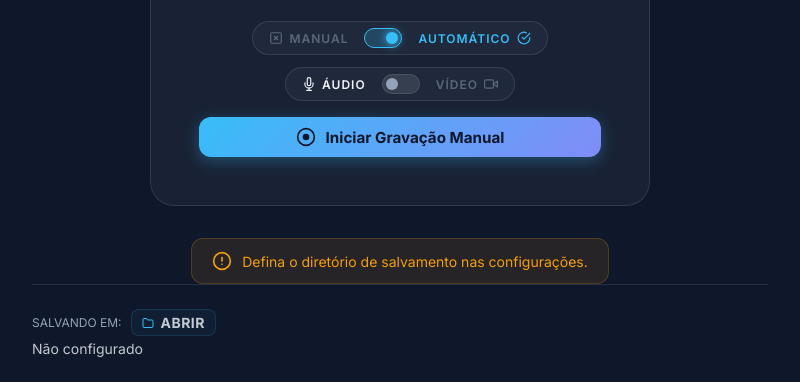
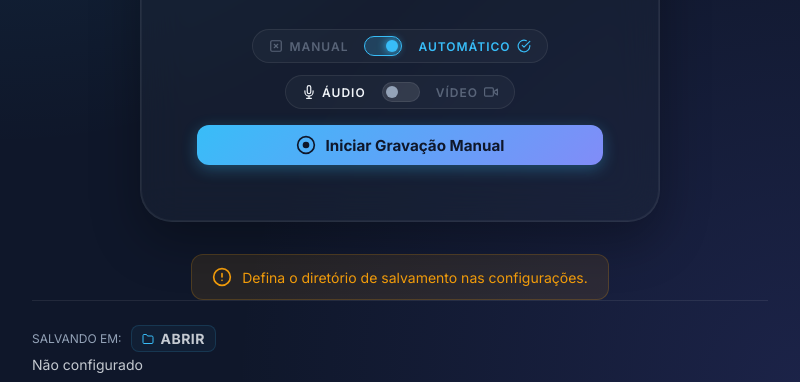
Before and after one commit to rodrigosrf/meet-record, an Electron app: page index.html in a window 800 px wide. Shown: the part 418-800 px from the top of the page. Drawn offline with Linux system fonts and the light colour scheme; no server answers.

Commit message:
refactor: efeito glassmorphism

```diff
--- a/style.css
+++ b/style.css
@@ -1,12 +1,13 @@
 :root {
     --bg-color: #0f172a;
-    --card-bg: rgba(30, 41, 59, 0.7);
+    --card-bg: rgba(30, 41, 59, 0.4);
     --accent-color: #38bdf8;
     --text-primary: #f1f5f9;
     --text-secondary: #94a3b8;
     --danger: #ef4444;
     --success: #22c55e;
-    --glass-border: rgba(255, 255, 255, 0.1);
+    --glass-border: rgba(255, 255, 255, 0.08);
+    --glass-highlight: rgba(255, 255, 255, 0.05);
 }
 
 * {
@@ -18,6 +19,9 @@
 
 body {
     background-color: var(--bg-color);
+    background-image:
+        radial-gradient(at 0% 0%, rgba(56, 189, 248, 0.15) 0px, transparent 50%),
+        radial-gradient(at 100% 100%, rgba(99, 102, 241, 0.15) 0px, transparent 50%);
     color: var(--text-primary);
     overflow: hidden;
     height: 100vh;
@@ -241,12 +245,13 @@ input:checked + .slider:before {
 
 .status-card {
     background: var(--card-bg);
-    backdrop-filter: blur(12px);
+    backdrop-filter: blur(20px);
+    -webkit-backdrop-filter: blur(20px);
     border: 1px solid var(--glass-border);
-    border-radius: 24px;
-    padding: 3rem;
+    border-radius: 32px;
+    padding: 3.5rem;
     width: 100%;
-    max-width: 500px;
+    max-width: 520px;
     text-align: center;
     transition: all 0.5s cubic-bezier(0.4, 0, 0.2, 1);
     position: relative;
@@ -255,7 +260,10 @@ input:checked + .slider:before {
     flex-direction: column;
     align-items: center;
     justify-content: center;
-    min-height: 320px;
+    min-height: 340px;
+    box-shadow:
+        0 20px 50px rgba(0, 0, 0, 0.3),
+        inset 0 0 0 1px var(--glass-highlight);
 }
 
 .status-card.recording {
@@ -724,11 +732,13 @@ footer {
     right: -100%;
     width: 600px;
     height: 100vh;
-    background: var(--bg-color);
+    background: rgba(15, 23, 42, 0.8);
+    backdrop-filter: blur(30px);
+    -webkit-backdrop-filter: blur(30px);
     border-left: 1px solid var(--glass-border);
-    box-shadow: -10px 0 30px rgba(0, 0, 0, 0.5);
+    box-shadow: -20px 0 50px rgba(0, 0, 0, 0.4);
     z-index: 100;
-    transition: right 0.4s cubic-bezier(0.4, 0, 0.2, 1);
+    transition: right 0.5s cubic-bezier(0.4, 0, 0.2, 1);
     display: flex;
     flex-direction: column;
 }
```
